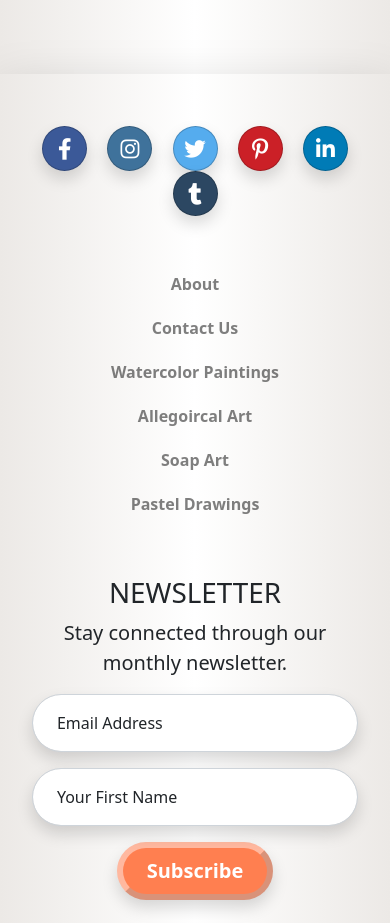
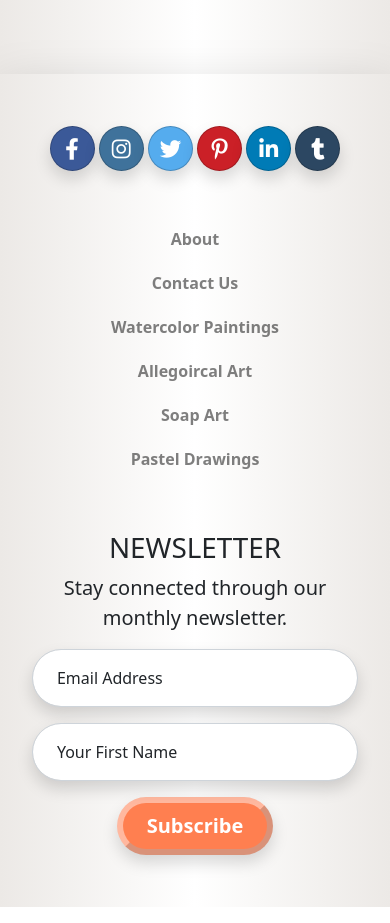
Before and after one commit to aryaemami59/sou-hashemi-art-gallery, a website: page about.html in a window 390 px wide. Shown: the part 2440-3363 px from the top of the page. Drawn offline with nearby package versions, Linux system fonts and the light colour scheme.

Commit message:
fixed mobile version of social icons

```diff
--- a/about.html
+++ b/about.html
@@ -158,42 +158,42 @@
           <div class="col text-center my-5">
             <a
               href="https://www.facebook.com/sou.hashemi.5"
-              class="btn btn-social-icon mx-2 rounded-circle btn-lg shadow btn-facebook"
+              class="btn btn-social-icon mx-sm-1 mx-md-2 rounded-circle btn-lg shadow btn-facebook"
               target="_blank"
             >
               <i class="fa-brands fa-facebook-f fs-4"></i>
             </a>
             <a
               href="https://www.instagram.com/hashemi1889"
-              class="btn btn-social-icon mx-2 rounded-circle btn-lg shadow btn-instagram"
+              class="btn btn-social-icon mx-sm-1 mx-md-2 rounded-circle btn-lg shadow btn-instagram"
               target="_blank"
             >
               <i class="fa-brands fa-instagram fs-4"></i>
             </a>
             <a
               href="https://www.twitter.com/hashemi1889"
-              class="btn btn-social-icon mx-2 rounded-circle btn-lg shadow btn-twitter"
+              class="btn btn-social-icon mx-sm-1 mx-md-2 rounded-circle btn-lg shadow btn-twitter"
               target="_blank"
             >
               <i class="fa-brands fa-twitter fs-4"></i>
             </a>
             <a
               href="https://www.pinterest.com/"
-              class="btn btn-social-icon mx-2 rounded-circle btn-lg shadow btn-pinterest"
+              class="btn btn-social-icon mx-sm-1 mx-md-2 rounded-circle btn-lg shadow btn-pinterest"
               target="_blank"
             >
               <i class="fa-brands fa-pinterest-p fs-4"></i>
             </a>
             <a
               href="https://www.linkedin.com/"
-              class="btn btn-social-icon mx-2 rounded-circle btn-lg shadow btn-linkedin"
+              class="btn btn-social-icon mx-sm-1 mx-md-2 rounded-circle btn-lg shadow btn-linkedin"
               target="_blank"
             >
               <i class="fa-brands fa-linkedin-in fs-4"></i>
             </a>
             <a
               href="https://www.tumblr.com/"
-              class="btn btn-social-icon btn-lg mx-2 rounded-circle shadow btn-tumblr"
+              class="btn btn-social-icon btn-lg mx-sm-1 mx-md-2 rounded-circle shadow btn-tumblr"
               target="_blank"
               role="button"
             >
```
Also changed, not shown: allegorical.html (+6 -6 lines), contact.html (+6 -6 lines), pastel.html (+6 -6 lines), soap.html (+6 -6 lines), waterColorPaintings.html (+6 -6 lines).
